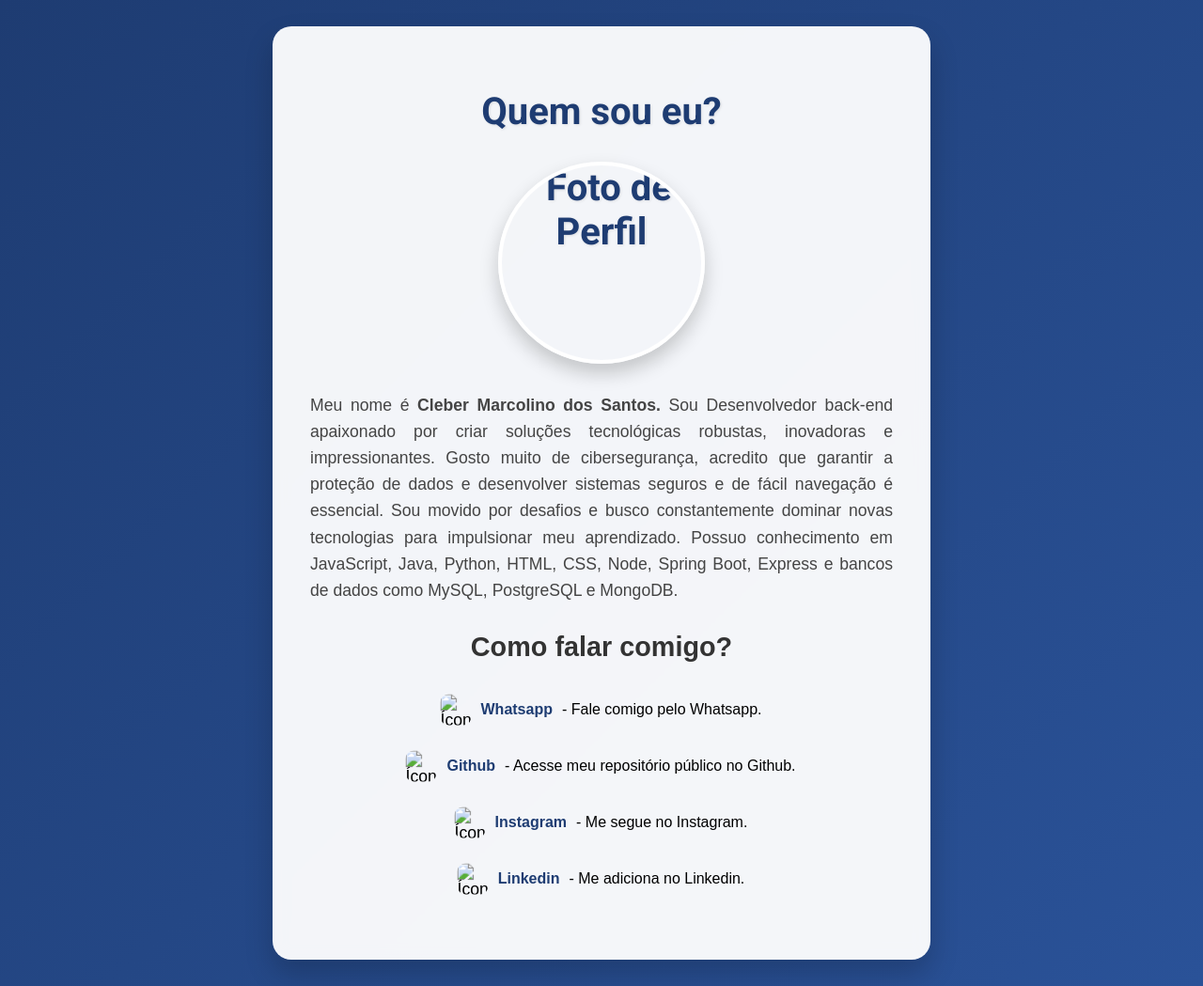
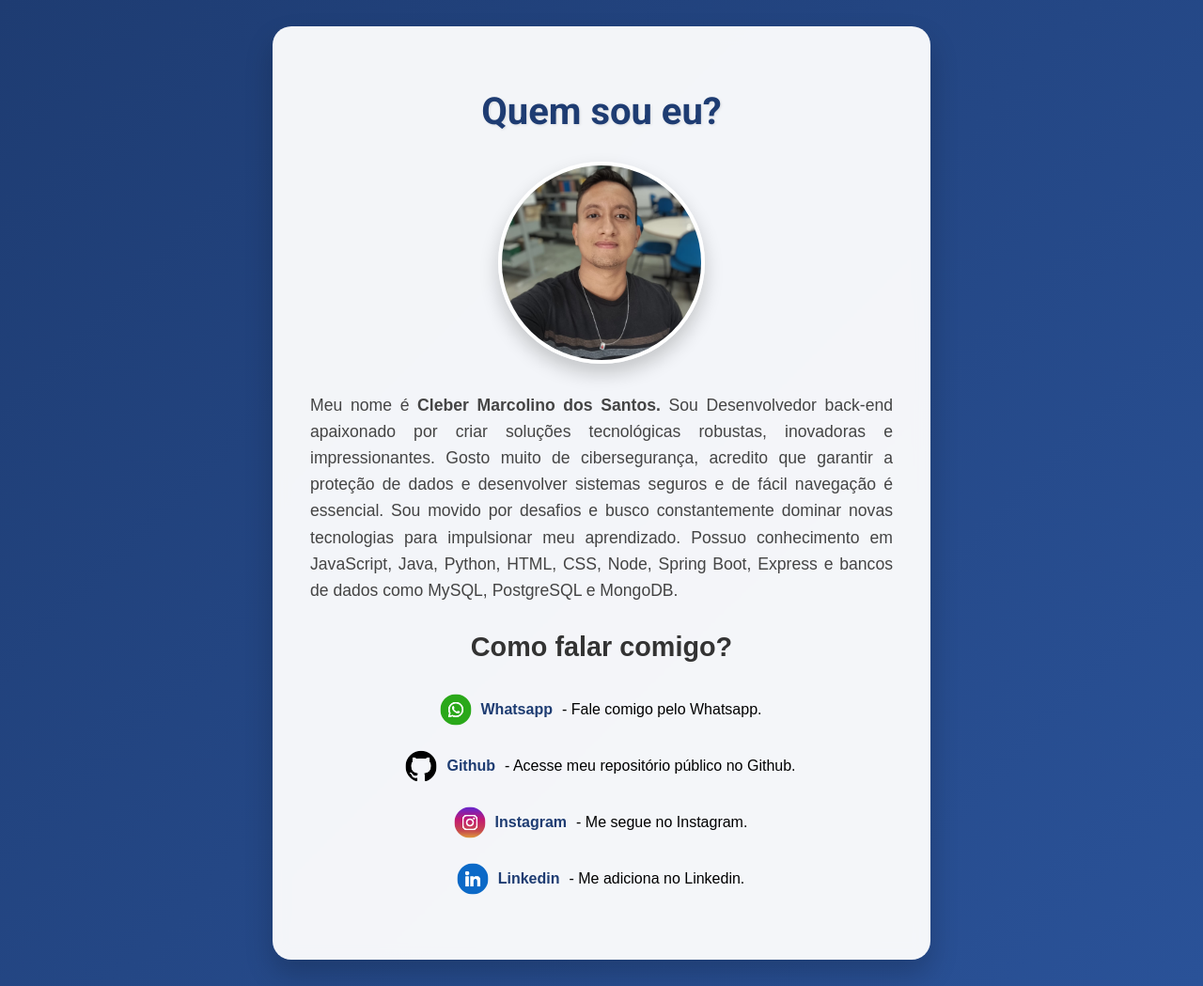
Before and after one commit to clebermarcolino/SobreMim, a plain HTML site: page index.html in a window 1280 px wide. Shown: the whole page at 94% size. Drawn offline with Linux system fonts and the light colour scheme.

Commit message:
Refatoração de código: criação da pasta assets e colocando todas as imagens dentro dela

```diff
--- a/index.html
+++ b/index.html
@@ -3,7 +3,7 @@
 <head>
     <meta charset="UTF-8">
     <meta name="viewport" content="width=device-width, initial-scale=1.0">
-    <link rel="shortcut icon" href="icone_favicon.png" type="image/x-icon">
+    <link rel="shortcut icon" href="assets/icone_favicon.png" type="image/x-icon">
     <title>Sobre mim</title>
     <link rel="stylesheet" href="styles.css"> <!--Conecta o arquivo CSS-->
     <link href="https://fonts.googleapis.com/css2?family=Roboto:wght@400;700&display=swap" rel="stylesheet">
@@ -12,7 +12,7 @@
     <div class="container">
         <header>
             <h1>Quem sou eu?</h>
-            <img src="imagens/foto_de_perfil.jpeg" alt="Foto de Perfil" class="foto_de_perfil">
+            <img src="assets/foto_de_perfil.jpeg" alt="Foto de Perfil" class="foto_de_perfil">
         </header>
 
         <main>
@@ -22,10 +22,10 @@
         <section class="redes-sociais">
             <h2>Como falar comigo?</h2>
             <ul>
-            <li><img src="imagens/icone_whatsapp.png" alt="Ícone do whatsapp" class="icone_whatsapp"><a href="https://wa.me/5583991400016" target="_blank" rel="external">Whatsapp</a> - Fale comigo pelo Whatsapp.</li>
-            <li><img src="imagens/icone_github.png" alt="Ícone do github" class="icone_github"><a href="https://github.com/clebermarcolino" target="_blank" rel="external">Github</a> - Acesse meu repositório público no Github.</li>
-            <li><img src="imagens/icone_instagram.png" alt="Ícone do instagram" class="icone_instagram"><a href="https://www.instagram.com/clebermarcolino21/" target="_blank" rel="external">Instagram</a> - Me segue no Instagram.</li>
-            <li><img src="imagens/icone_linkedin.png" alt="Ícone do linkedin" class="icone_linkedin"><a href="https://www.linkedin.com/in/cleber-marcolino-b81322300/" target="_blank" rel="external">Linkedin</a> - Me adiciona no Linkedin.</li>
+            <li><img src="assets/icone_whatsapp.png" alt="Ícone do whatsapp" class="icone_whatsapp"><a href="https://wa.me/5583991400016" target="_blank" rel="external">Whatsapp</a> - Fale comigo pelo Whatsapp.</li>
+            <li><img src="assets/icone_github.png" alt="Ícone do github" class="icone_github"><a href="https://github.com/clebermarcolino" target="_blank" rel="external">Github</a> - Acesse meu repositório público no Github.</li>
+            <li><img src="assets/icone_instagram.png" alt="Ícone do instagram" class="icone_instagram"><a href="https://www.instagram.com/clebermarcolino21/" target="_blank" rel="external">Instagram</a> - Me segue no Instagram.</li>
+            <li><img src="assets/icone_linkedin.png" alt="Ícone do linkedin" class="icone_linkedin"><a href="https://www.linkedin.com/in/cleber-marcolino-b81322300/" target="_blank" rel="external">Linkedin</a> - Me adiciona no Linkedin.</li>
             </ul>
         </section>
     </div>
--- a/styles.css
+++ b/styles.css
@@ -82,8 +82,8 @@ main p {
 }
 
 .redes-sociais li {
-    width: 100%; /* Mantém a largura total em telas menores */
-    max-width: 100%; /* Ajusta para telas pequenas */
+    width: 100%;
+    max-width: 100%;
     margin: 15px 0;
     display: flex;
     align-items: center;
```
Also changed, not shown: assets/foto_de_perfil.jpeg (added), assets/icone_favicon.png (renamed from icone_favicon.png), assets/icone_github.png (added), assets/icone_instagram.png (added), assets/icone_linkedin.png (added), assets/icone_whatsapp.png (added), 1 other file.
